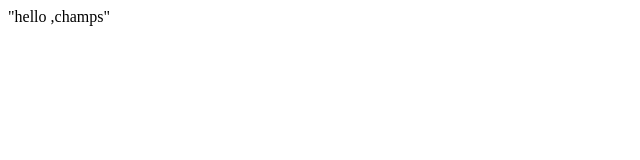
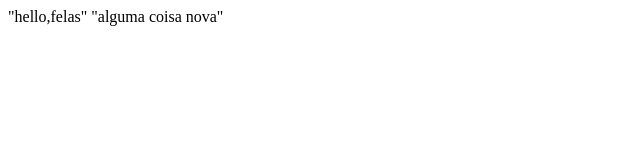
Before and after one commit to jp3droribeiro/repositorio1, a plain HTML site: page index.html in a window 1280 px wide. Shown: the whole page, without its empty margins (0-640 px from the left). Drawn offline with Linux system fonts and the light colour scheme.

Commit message:
adicionando -alguma coisa nova-

```diff
--- a/index.html
+++ b/index.html
@@ -7,7 +7,9 @@
 </head>
 <body>
 
-    "hello ,champs"
+    "hello,felas"
+
+    "alguma coisa nova"
 
 </body>
 </html>
```
